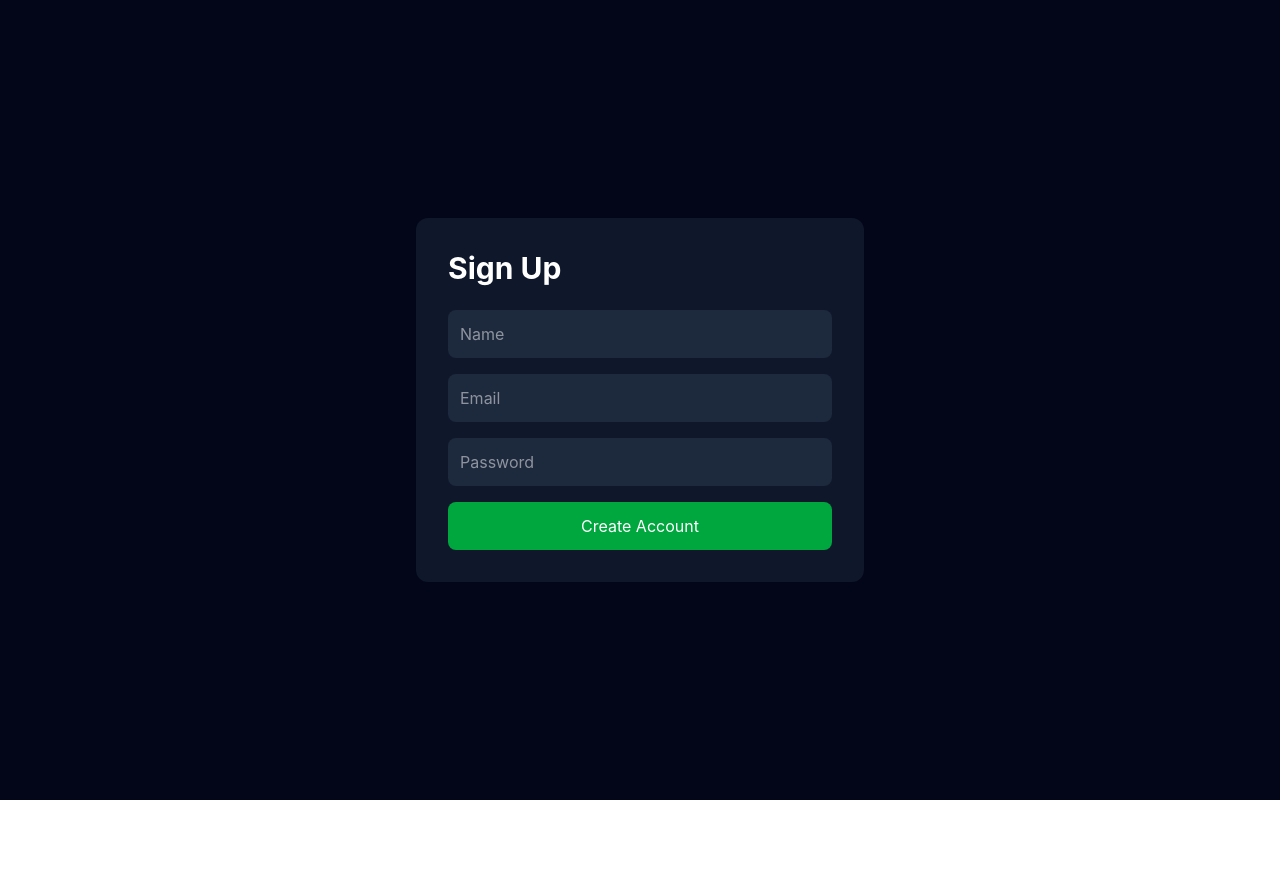
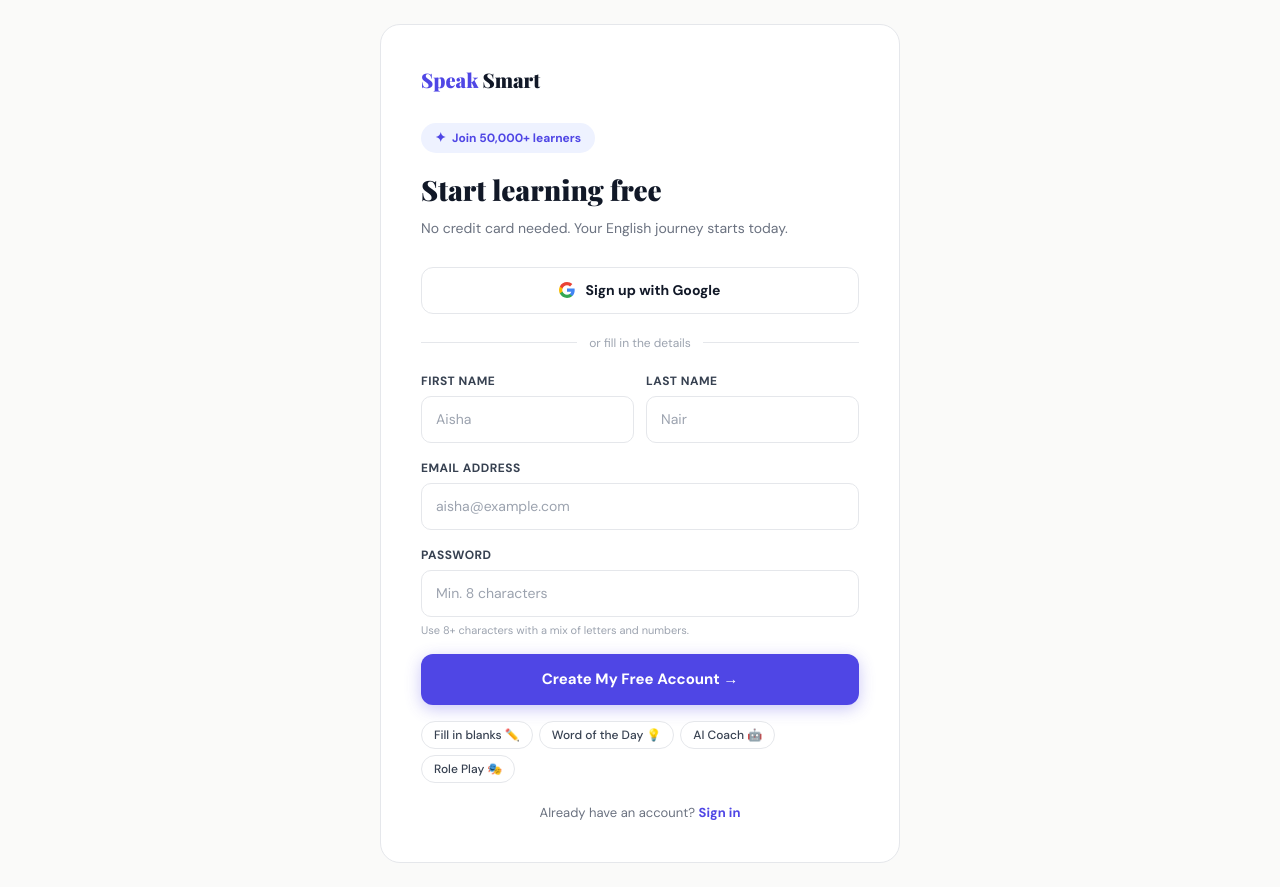
Before and after one commit to JYOTHISHTM/SpeakSmart-client, a React (Vite) app: page /signup in a window 1280 px wide. Before the commit the page ends 800 px from the top, so only its background shows below. Built offline with nearby package versions, Linux system fonts and the light colour scheme.

Commit message:
feat: implement signup page UI

```diff
--- a/src/pages/SignupPage.tsx
+++ b/src/pages/SignupPage.tsx
@@ -1,29 +1,136 @@
+import { Link } from "react-router-dom";
+import { useState } from "react";
+
+function getStrength(val:any) {
+  let score = 0;
+  if (val.length >= 8) score++;
+  if (/[A-Z]/.test(val)) score++;
+  if (/[0-9]/.test(val)) score++;
+  if (/[^A-Za-z0-9]/.test(val)) score++;
+  return score;
+}
+
+const strengthColor = (score:any) => {
+  if (score <= 1) return "#EF4444";
+  if (score === 2) return "#F59E0B";
+  if (score === 3) return "#3B82F6";
+  return "#059669";
+};
+
 export default function SignupPage() {
+  const [firstName, setFirstName] = useState("");
+  const [lastName, setLastName] = useState("");
+  const [email, setEmail] = useState("");
+  const [password, setPassword] = useState("");
+
+  const strength = getStrength(password);
+  const color = strengthColor(strength);
+
   return (
-    <div className="flex min-h-screen items-center justify-center">
-      <div className="bg-slate-900 p-8 rounded-xl w-full max-w-md">
-        <h2 className="text-3xl font-bold mb-6">Sign Up</h2>
+    <div style={{ fontFamily: "'DM Sans', sans-serif", minHeight: "100vh", background: "#FAFAF9", display: "flex", alignItems: "center", justifyContent: "center", padding: "24px" }}>
+      <style>{`
+        @import url('https://fonts.googleapis.com/css2?family=DM+Sans:ital,opsz,wght@0,9..40,400;0,9..40,500;0,9..40,700&family=Playfair+Display:wght@700;900&display=swap');
+        * { box-sizing: border-box; margin: 0; padding: 0; }
+        .ss-input { width: 100%; padding: 12px 14px; border-radius: 10px; border: 1.5px solid #E5E7EB; font-size: 14px; font-family: 'DM Sans', sans-serif; color: #111827; background: #fff; outline: none; transition: border-color 0.15s; }
+        .ss-input:focus { border-color: #4F46E5; }
+        .ss-input::placeholder { color: #9CA3AF; }
+        .ss-btn:hover { transform: translateY(-1px); box-shadow: 0 6px 20px rgba(79,70,229,0.35); }
+        .ss-google:hover { background: #F9FAFB !important; border-color: #D1D5DB !important; }
+        .ss-link { color: #4F46E5; font-weight: 600; text-decoration: none; }
+        .ss-link:hover { text-decoration: underline; }
+      `}</style>
 
-        <div className="space-y-4">
-          <input
-            type="text"
-            placeholder="Name"
-            className="w-full p-3 rounded-lg bg-slate-800"
-          />
-          <input
-            type="email"
-            placeholder="Email"
-            className="w-full p-3 rounded-lg bg-slate-800"
-          />
-          <input
-            type="password"
-            placeholder="Password"
-            className="w-full p-3 rounded-lg bg-slate-800"
-          />
-          <button className="w-full bg-green-600 py-3 rounded-lg">
-            Create Account
-          </button>
+      <div style={{ background: "#fff", border: "1.5px solid #E5E7EB", borderRadius: 20, padding: "40px", maxWidth: 520, width: "100%" }}>
+
+        {/* Logo */}
+        <div style={{ display: "flex", alignItems: "center", gap: 4, marginBottom: 28 }}>
+          <span style={{ fontFamily: "'Playfair Display', serif", fontWeight: 900, color: "#4F46E5", fontSize: 20 }}>Speak</span>
+          <span style={{ fontFamily: "'Playfair Display', serif", fontWeight: 900, color: "#111827", fontSize: 20 }}>Smart</span>
         </div>
+
+        {/* Badge */}
+        <div style={{ display: "inline-flex", alignItems: "center", gap: 6, background: "#EEF2FF", borderRadius: 20, padding: "5px 14px", fontSize: 12, color: "#4F46E5", fontWeight: 600, marginBottom: 16 }}>
+          <span style={{ fontSize: 13 }}>✦</span> Join 50,000+ learners
+        </div>
+
+        {/* Heading */}
+        <h1 style={{ fontFamily: "'Playfair Display', serif", fontWeight: 900, fontSize: 28, color: "#111827", marginBottom: 6 }}>
+          Start learning free
+        </h1>
+        <p style={{ fontSize: 14, color: "#6B7280", marginBottom: 28, lineHeight: 1.6 }}>
+          No credit card needed. Your English journey starts today.
+        </p>
+
+        {/* Google Button */}
+        <button className="ss-google" style={{ width: "100%", padding: "12px", borderRadius: 12, border: "1.5px solid #E5E7EB", background: "#fff", fontSize: 14, fontWeight: 600, fontFamily: "'DM Sans', sans-serif", cursor: "pointer", color: "#111827", display: "flex", alignItems: "center", justifyContent: "center", gap: 10, transition: "background 0.15s, border-color 0.15s" }}>
+          <svg width="16" height="16" viewBox="0 0 18 18" fill="none">
+            <path d="M17.64 9.2c0-.637-.057-1.251-.164-1.84H9v3.481h4.844c-.209 1.125-.843 2.078-1.796 2.717v2.258h2.908c1.702-1.567 2.684-3.875 2.684-6.615z" fill="#4285F4"/>
+            <path d="M9 18c2.43 0 4.467-.806 5.956-2.18l-2.908-2.259c-.806.54-1.837.86-3.048.86-2.344 0-4.328-1.584-5.036-3.711H.957v2.332C2.438 15.983 5.482 18 9 18z" fill="#34A853"/>
+            <path d="M3.964 10.71c-.18-.54-.282-1.117-.282-1.71s.102-1.17.282-1.71V4.958H.957A8.996 8.996 0 0 0 0 9c0 1.452.348 2.827.957 4.042l3.007-2.332z" fill="#FBBC05"/>
+            <path d="M9 3.58c1.321 0 2.508.454 3.44 1.345l2.582-2.58C13.463.891 11.426 0 9 0 5.482 0 2.438 2.017.957 4.958L3.964 7.29C4.672 5.163 6.656 3.58 9 3.58z" fill="#EA4335"/>
+          </svg>
+          Sign up with Google
+        </button>
+
+        {/* Divider */}
+        <div style={{ display: "flex", alignItems: "center", gap: 12, margin: "20px 0", fontSize: 12, color: "#9CA3AF" }}>
+          <div style={{ flex: 1, height: 1, background: "#E5E7EB" }} />
+          or fill in the details
+          <div style={{ flex: 1, height: 1, background: "#E5E7EB" }} />
+        </div>
+
+        {/* Name Row */}
+        <div style={{ display: "grid", gridTemplateColumns: "1fr 1fr", gap: 12, marginBottom: 16 }}>
+          <div>
+            <label style={{ display: "block", fontSize: 12, fontWeight: 600, color: "#374151", marginBottom: 6, letterSpacing: "0.04em" }}>FIRST NAME</label>
+            <input className="ss-input" type="text" placeholder="Aisha" value={firstName} onChange={e => setFirstName(e.target.value)} />
+          </div>
+          <div>
+            <label style={{ display: "block", fontSize: 12, fontWeight: 600, color: "#374151", marginBottom: 6, letterSpacing: "0.04em" }}>LAST NAME</label>
+            <input className="ss-input" type="text" placeholder="Nair" value={lastName} onChange={e => setLastName(e.target.value)} />
+          </div>
+        </div>
+
+        {/* Email */}
+        <div style={{ marginBottom: 16 }}>
+          <label style={{ display: "block", fontSize: 12, fontWeight: 600, color: "#374151", marginBottom: 6, letterSpacing: "0.04em" }}>EMAIL ADDRESS</label>
+          <input className="ss-input" type="email" placeholder="aisha@example.com" value={email} onChange={e => setEmail(e.target.value)} />
+        </div>
+
+        {/* Password */}
+        <div style={{ marginBottom: 16 }}>
+          <label style={{ display: "block", fontSize: 12, fontWeight: 600, color: "#374151", marginBottom: 6, letterSpacing: "0.04em" }}>PASSWORD</label>
+          <input className="ss-input" type="password" placeholder="Min. 8 characters" value={password} onChange={e => setPassword(e.target.value)} />
+          <p style={{ fontSize: 11, color: "#9CA3AF", marginTop: 5 }}>Use 8+ characters with a mix of letters and numbers.</p>
+          {/* Strength bars */}
+          {password.length > 0 && (
+            <div style={{ display: "flex", gap: 4, marginTop: 6 }}>
+              {[0, 1, 2, 3].map(i => (
+                <div key={i} style={{ height: 3, flex: 1, borderRadius: 2, background: i < strength ? color : "#E5E7EB", transition: "background 0.2s" }} />
+              ))}
+            </div>
+          )}
+        </div>
+
+        {/* Terms */}
+
+        {/* Submit */}
+        <button className="ss-btn" style={{ width: "100%", padding: "14px", borderRadius: 12, border: "none", fontSize: 15, fontWeight: 700, fontFamily: "'DM Sans', sans-serif", cursor: "pointer", background: "#4F46E5", color: "#fff", boxShadow: "0 4px 16px rgba(79,70,229,0.3)", transition: "transform 0.15s, box-shadow 0.15s" }}>
+          Create My Free Account →
+        </button>
+
+        {/* Feature chips */}
+        <div style={{ display: "flex", flexWrap: "wrap", gap: 6, marginTop: 16 }}>
+          {["Fill in blanks ✏️", "Word of the Day 💡", "AI Coach 🤖", "Role Play 🎭"].map(f => (
+            <span key={f} style={{ background: "#fff", border: "1px solid #E5E7EB", borderRadius: 20, padding: "4px 12px", fontSize: 12, color: "#374151", fontWeight: 500 }}>{f}</span>
+          ))}
+        </div>
+
+        {/* Footer */}
+        <p style={{ textAlign: "center", fontSize: 13, color: "#6B7280", marginTop: 20 }}>
+          Already have an account?{" "}
+          <Link to="/login" className="ss-link">Sign in</Link>
+        </p>
       </div>
     </div>
   );
```
